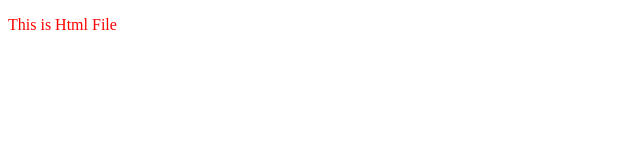
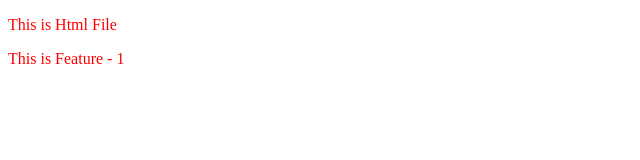
Before and after one commit to BilalJamil-Github/LocalRepo, a plain HTML site: page index.html in a window 1280 px wide. Shown: the full height of the page, 0-640 px from the left. Drawn offline with Linux system fonts and the light colour scheme.

Commit message:
add new feature

```diff
--- a/index.html
+++ b/index.html
@@ -8,5 +8,6 @@
 </head>
 <body>
    <p>This is Html File </p>
+   <p>This is Feature - 1 </p>
 </body>
 </html>
```
